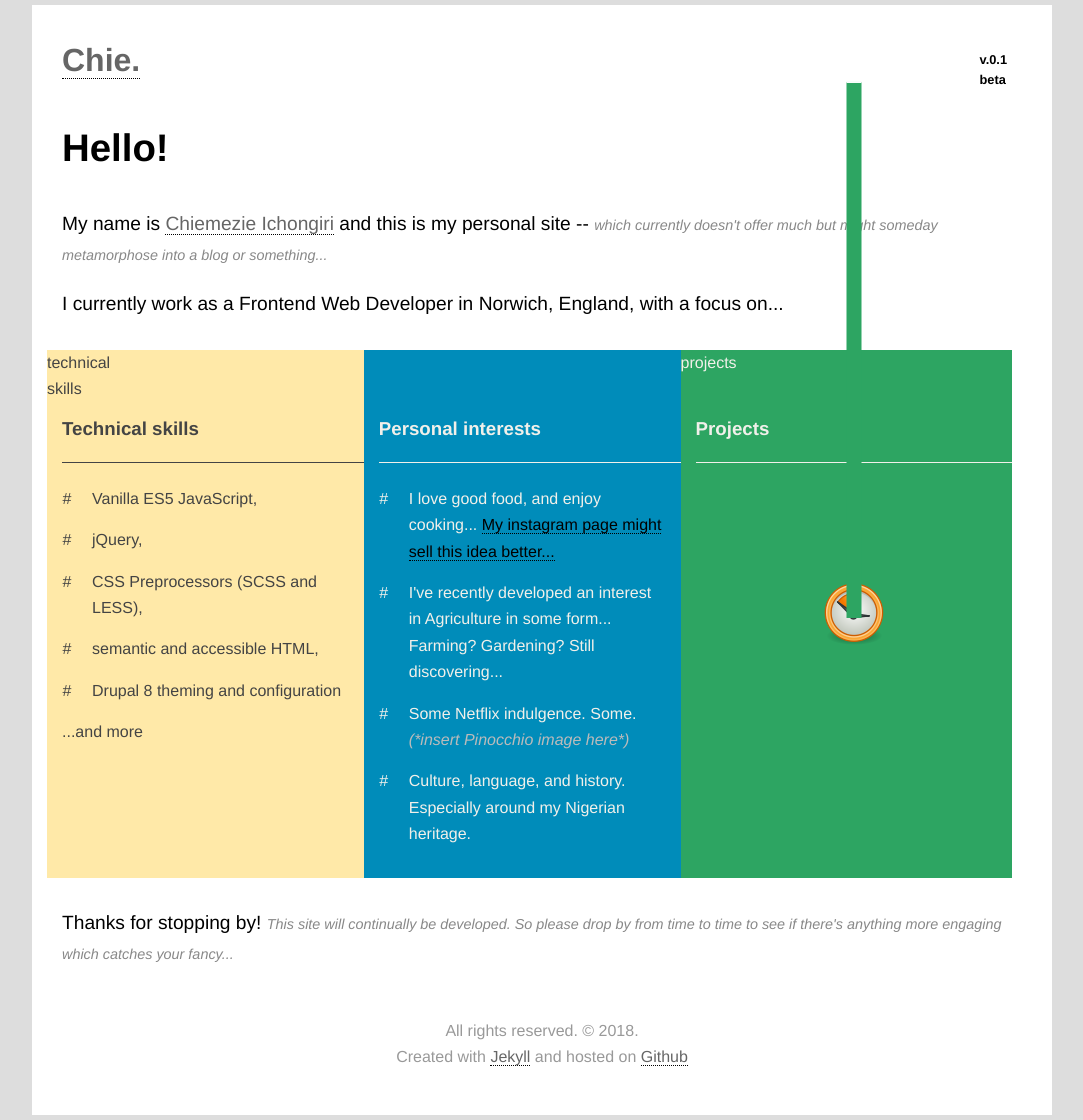
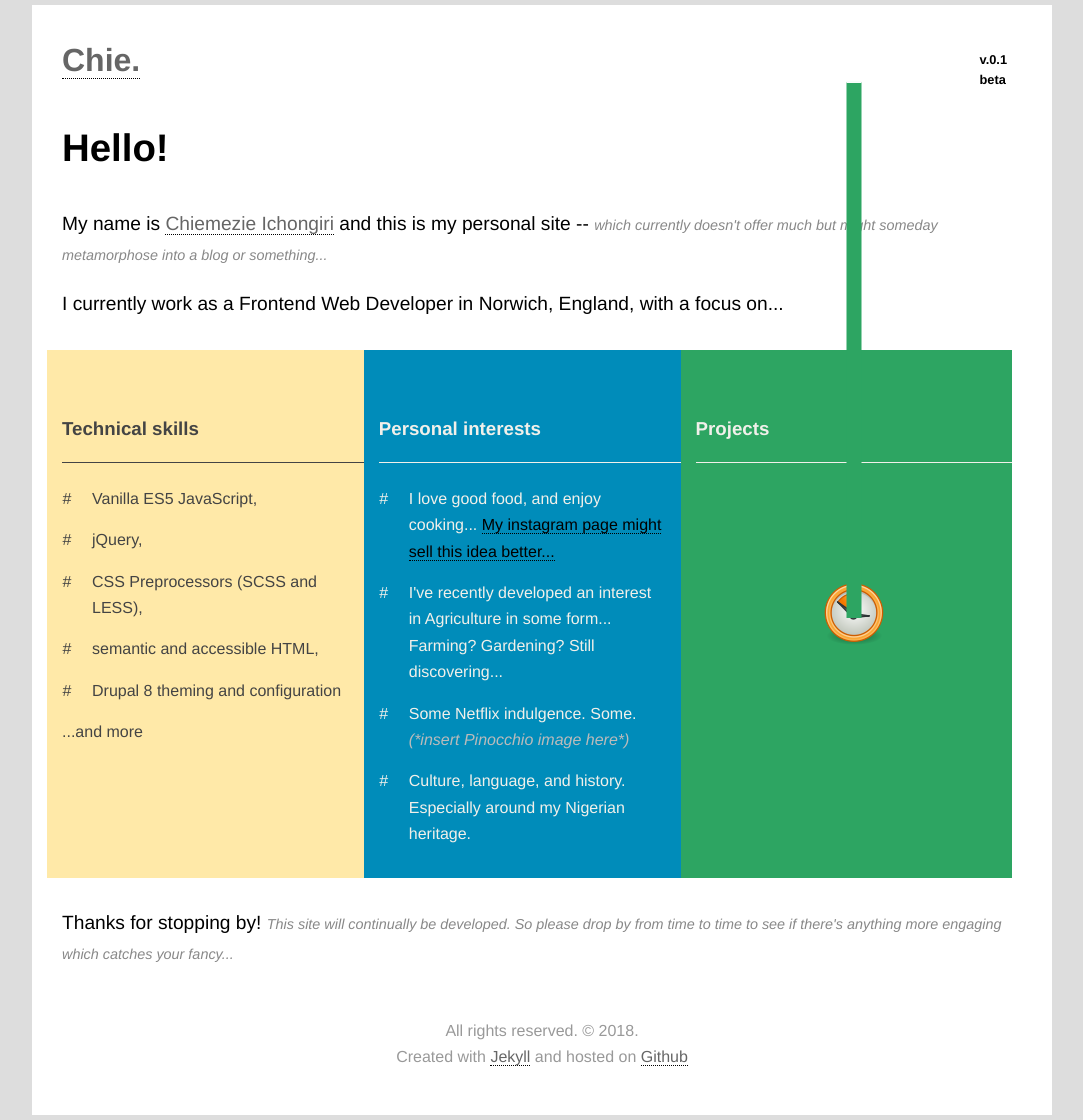
Before and after one commit to chiich/portfolio, a Jekyll site: the page built from index.html, in a window 1280 px wide. Shown: the whole page, without its empty margins (98-1181 px from the left). Built offline with Jekyll 4.4.1, drawn with Linux system fonts in a browser that asks for light colours; some web fonts are replaced.

Commit message:
Mobile stlying improv - pseudo text removal

```diff
--- a/_sass/_w3.scss
+++ b/_sass/_w3.scss
@@ -124,7 +124,7 @@ body {
 
     &.yellow {
         &::before {
-            content: 'technical skills';
+            /* content: 'technical skills'; */
         }
 
         background-color: #ffe9a8;
@@ -141,7 +141,7 @@ body {
 
     &.green {
         &::before {
-            content: 'projects'
+            /* content: 'projects' */
         }
 
         &::after {
```
